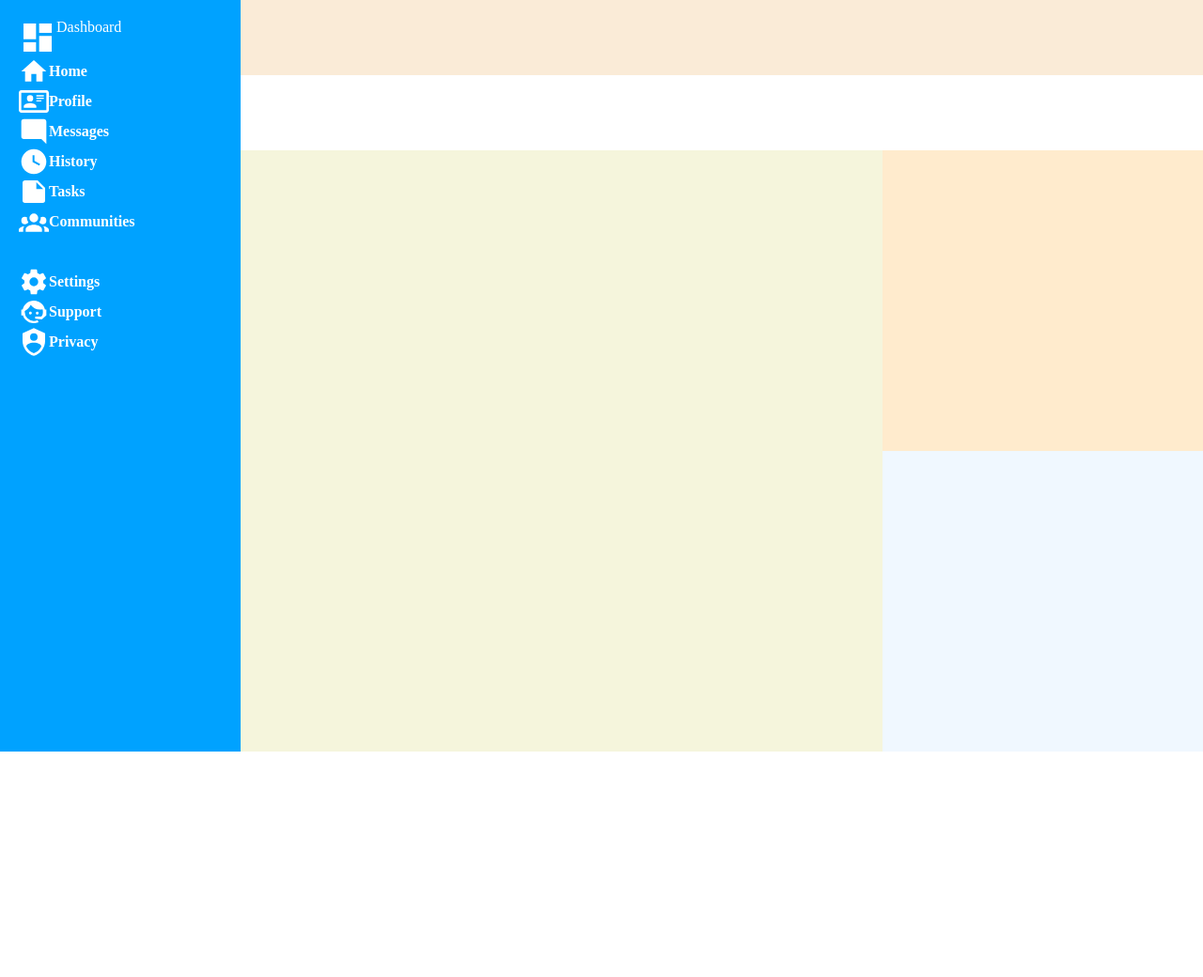
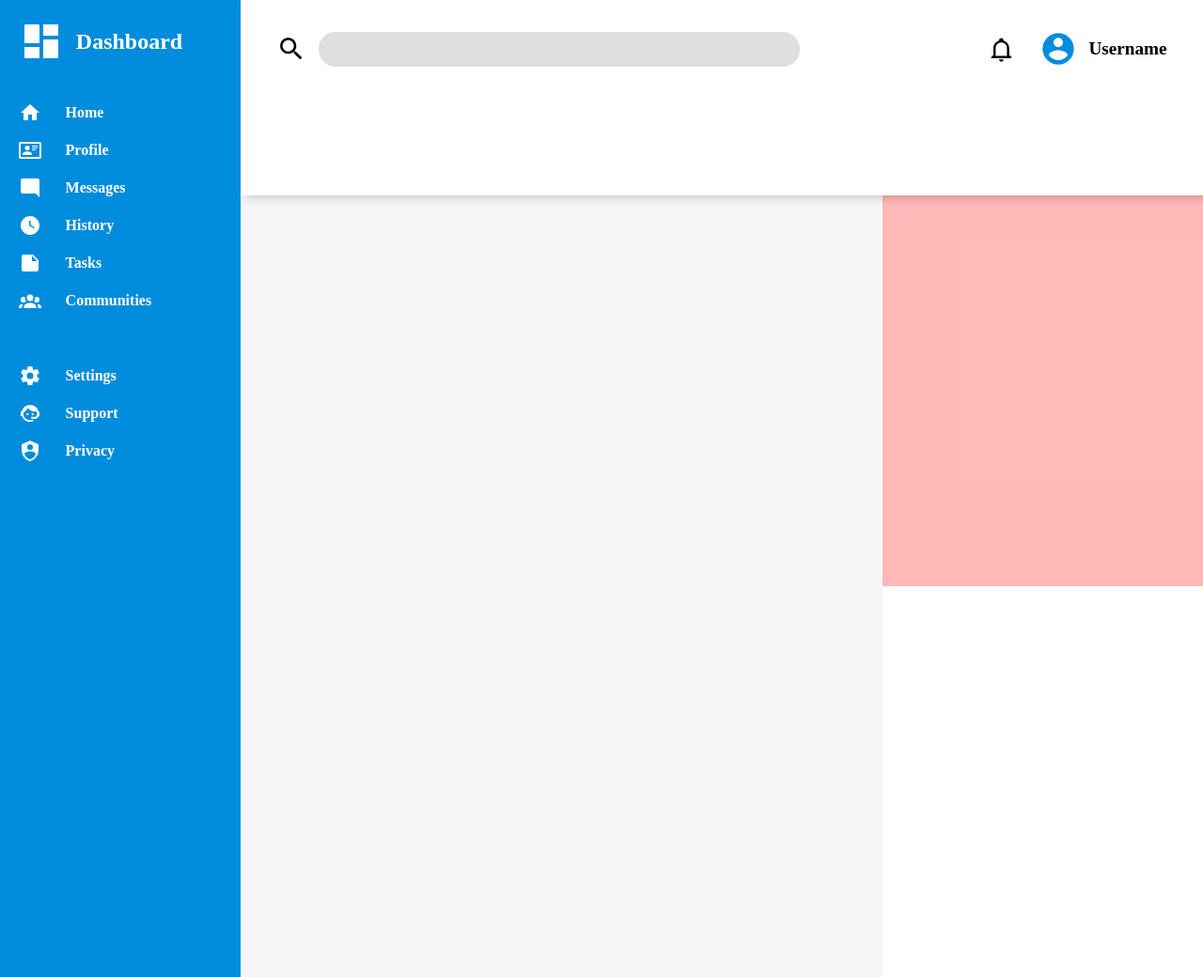
Before and after one commit to jml-student/dashboard, a plain HTML site: page index.html in a window 1280 px wide. Shown: the whole page at 94% size. Before the commit the page ends 800 px from the top, so only its background shows below. Drawn offline with Linux system fonts and the light colour scheme.

Commit message:
Add svgs, style dashboard and header first section

```diff
--- a/index.html
+++ b/index.html
@@ -82,7 +82,23 @@
         </div>
         <div class="content">
             <div class="header">
-                <div class="header-first-section"></div>
+                <div class="header-first-section">
+                    <div class="search-block">
+                        <svg class="svg-search"
+                            xmlns="http://www.w3.org/2000/svg" fill="currentColor" viewBox="0 0 24 24"><path d="M9.5,3A6.5,6.5 0 0,1 16,9.5C16,11.11 15.41,12.59 14.44,13.73L14.71,14H15.5L20.5,19L19,20.5L14,15.5V14.71L13.73,14.44C12.59,15.41 11.11,16 9.5,16A6.5,6.5 0 0,1 3,9.5A6.5,6.5 0 0,1 9.5,3M9.5,5C7,5 5,7 5,9.5C5,12 7,14 9.5,14C12,14 14,12 14,9.5C14,7 12,5 9.5,5Z" />
+                        </svg>
+                        <input type="text" id="search">
+                    </div>
+                    <div class="username-block">
+                        <svg class="svg-bell"
+                            xmlns="http://www.w3.org/2000/svg" fill="currentColor" viewBox="0 0 24 24"><path d="M10 21H14C14 22.1 13.1 23 12 23S10 22.1 10 21M21 19V20H3V19L5 17V11C5 7.9 7 5.2 10 4.3V4C10 2.9 10.9 2 12 2S14 2.9 14 4V4.3C17 5.2 19 7.9 19 11V17L21 19M17 11C17 8.2 14.8 6 12 6S7 8.2 7 11V18H17V11Z" />
+                        </svg>
+                        <svg class="svg-user"
+                            xmlns="http://www.w3.org/2000/svg" fill="currentColor" viewBox="0 0 24 24"><path d="M12,19.2C9.5,19.2 7.29,17.92 6,16C6.03,14 10,12.9 12,12.9C14,12.9 17.97,14 18,16C16.71,17.92 14.5,19.2 12,19.2M12,5A3,3 0 0,1 15,8A3,3 0 0,1 12,11A3,3 0 0,1 9,8A3,3 0 0,1 12,5M12,2A10,10 0 0,0 2,12A10,10 0 0,0 12,22A10,10 0 0,0 22,12C22,6.47 17.5,2 12,2Z" />
+                        </svg>
+                        <span class="username">Username</span>
+                    </div>
+                </div>
                 <div class="header-second-section"></div>
             </div>
             <div class="content-body">
--- a/style.css
+++ b/style.css
@@ -1,5 +1,5 @@
 :root {
-    --main-color: rgb(0, 162, 255);
+    --main-color: rgb(0, 140, 221);
     font-size: 16px;
 }
 
@@ -27,15 +27,18 @@ body {
     color: white;
 }
 
-.logo {
-    display: flex;
+.logo svg {
+    height: 3rem;
+    width: auto;
+    margin-right: 1vw;
 }
 
-.logo svg {
-    height: 5vh;
-    width: auto;
-    color: white;
-
+.logo {
+    font-weight: 900;
+    display: flex;
+    align-items: center;
+    font-size: 1.5rem;
+    margin-bottom: 2.5rem;
 }
 
 .menu ul {
@@ -46,12 +49,14 @@ body {
     font-weight: 900;
     display: flex;
     align-items: center;
-
+    margin-top: 1rem;
 }
 
 .menu ul li svg {
-    height: 2rem;
+    height: 1.5rem;
     width: auto;
+    margin-right: 2vw;
+
 }
 
 .hidden {
@@ -67,24 +72,76 @@ body {
     background-color: rgb(255, 255, 255);
     display: grid;
     grid-template-rows: 1fr 1fr;
+    box-shadow: 5px 2px 10px 0px rgb(158, 158, 158);
 }
 
 .header-first-section {
     grid-row: 1 / 2;
-    background-color: antiquewhite;
+    background-color: rgb(255, 255, 255);
+    display: flex;
+    justify-content: space-between;
+    align-content: center;
+    padding: 2rem 3vw;
+}
+
+.search-block {
+    display: flex;
+    align-items: center;
+}
+
+.svg-search {
+    height: 2rem;
+    width: auto;
+    color: rgb(0, 0, 0);
+    margin-right: 1vw;
+}
+
+input#search {
+    background-color: rgb(223, 223, 223);
+    border: none;
+    border-radius: 18px;
+    font-size: 2rem;
+    width: 40vw;
+
+}
+
+.username-block {
+    display: flex;
+    align-items: center;
+}
+
+.svg-bell {
+    height: 1.8rem;
+    width: auto;
+    color: rgb(0, 0, 0);
+    margin-right: 1vw;
+    margin-left: 1vw;
+}
+
+.svg-user {
+    height: 2.5rem;
+    width: auto;
+    color: var(--main-color);
+    margin-right: 1vw;
+    margin-left: 1vw;
+}
+
+.username {
+    font-weight: 900;
+    font-size: 1.2rem;
 }
 
 .content-body {
-    background-color: aliceblue;
+
     display: grid;
     grid-template-columns: 2fr 1fr;
 }
 
 .projects {
     grid-area: 1 / 1 / 3 / 2;
-    background-color: beige;
+    background-color: rgb(238, 238, 238, 0.5);
 }
 
 .announcements {
-    background-color: blanchedalmond;
+    background-color: rgba(255, 117, 117, 0.5);
 }
```
Also changed, not shown: svg/account-circle.svg (added), svg/bell-outline.svg (added), svg/magnify.svg (added).
